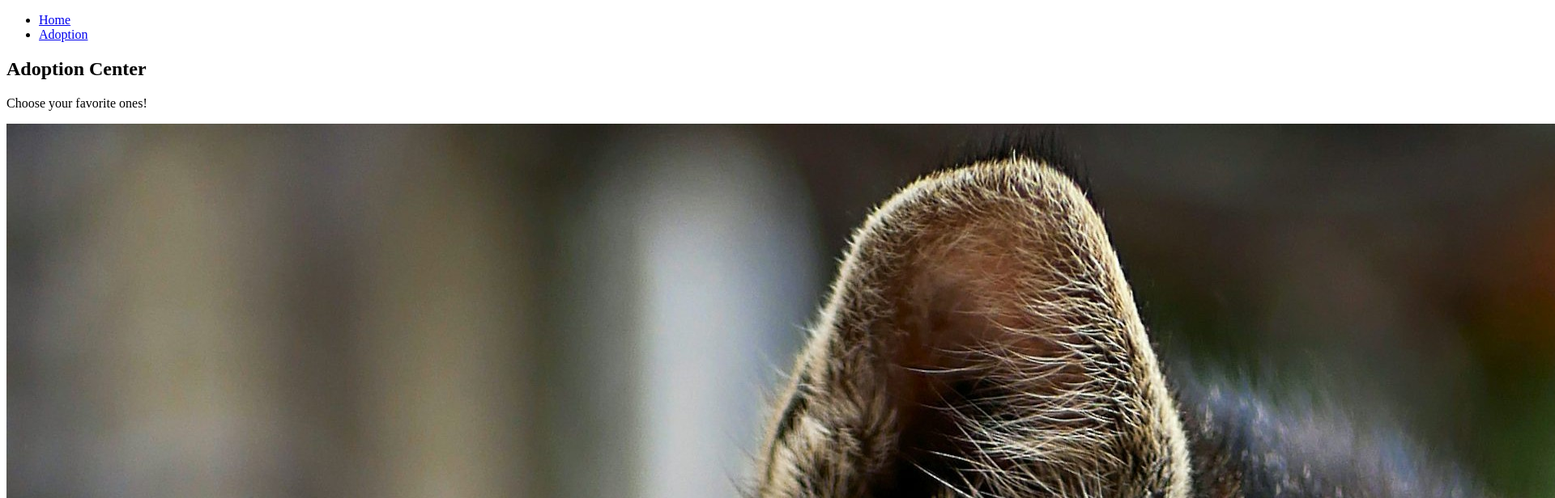
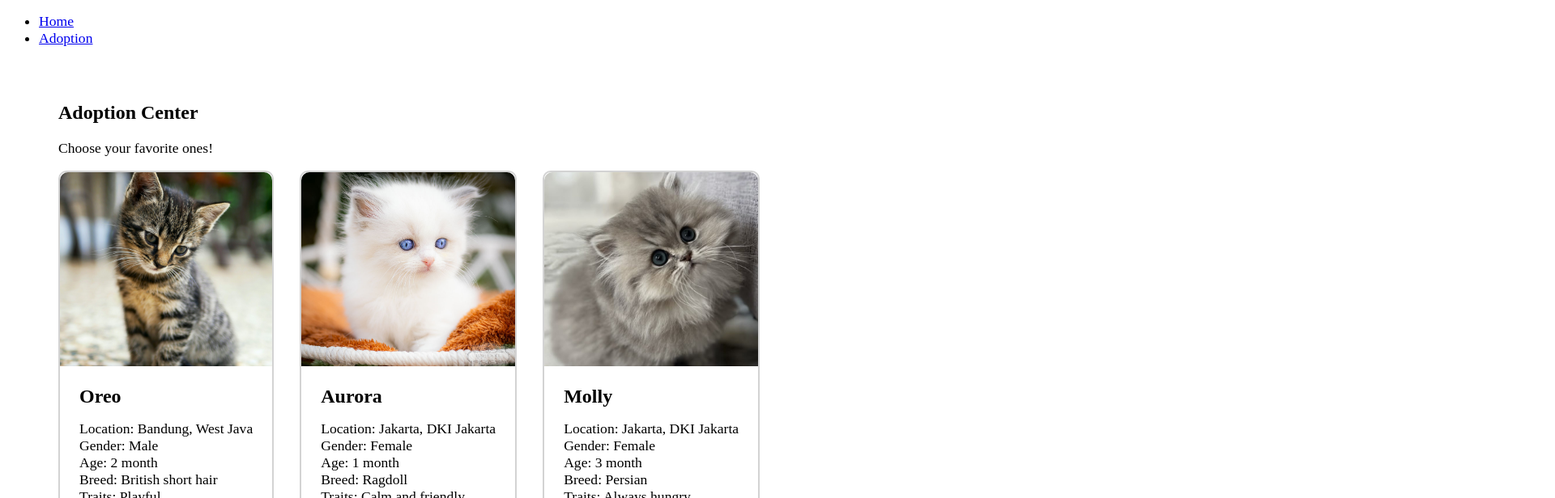
Before and after one commit to irinamrdhtllh/cat-rescue-app, an Angular app: page /adoption in a window 1280 px wide. Shown: the top 616 px of the page at 81% size, 1920 px wide, since content can reach past the window. Built offline with nearby package versions, Linux system fonts and the light colour scheme.

Commit message:
Add styling to home and adoption page

```diff
--- a/src/app/adoption-card/adoption-card.css
+++ b/src/app/adoption-card/adoption-card.css
@@ -0,0 +1,32 @@
+img {
+  width: 100%;
+  height: 15rem;
+  object-fit: cover;
+  border-radius: 10px 10px 0 0;
+}
+
+h2,
+ul,
+li {
+  margin: 0;
+  padding: 0;
+}
+
+li {
+  list-style: none;
+}
+
+.cat-card {
+  display: flex;
+  flex-direction: column;
+  align-items: center;
+  border: 2px solid lightgray;
+  border-radius: 10px;
+}
+
+.cat-profile {
+  display: flex;
+  flex-direction: column;
+  padding: 1.5rem;
+  gap: 1rem;
+}
--- a/src/app/adoption/adoption.css
+++ b/src/app/adoption/adoption.css
@@ -0,0 +1,9 @@
+.adoption-page {
+  padding: 2rem 4rem;
+}
+
+.results {
+  display: flex;
+  flex-direction: row;
+  gap: 2rem;
+}
--- a/src/app/home/home.css
+++ b/src/app/home/home.css
@@ -0,0 +1,3 @@
+.home-page {
+  padding: 2rem 4rem;
+}
--- a/src/app/home/home.html
+++ b/src/app/home/home.html
@@ -1,2 +1,4 @@
-<h1>Welcome to CatRescue!</h1>
-<p>Through this website, you can give stray cats a better life by rescuing them.</p>
+<section class="home-page">
+  <h1>Welcome to CatRescue!</h1>
+  <p>Through this website, you can give stray cats a better life by rescuing them.</p>
+</section>
--- a/src/styles.css
+++ b/src/styles.css
@@ -1 +1,5 @@
-/* You can add global styles to this file, and also import other style files */
+p,
+li,
+a {
+  font-size: 1.1rem;
+}
```
